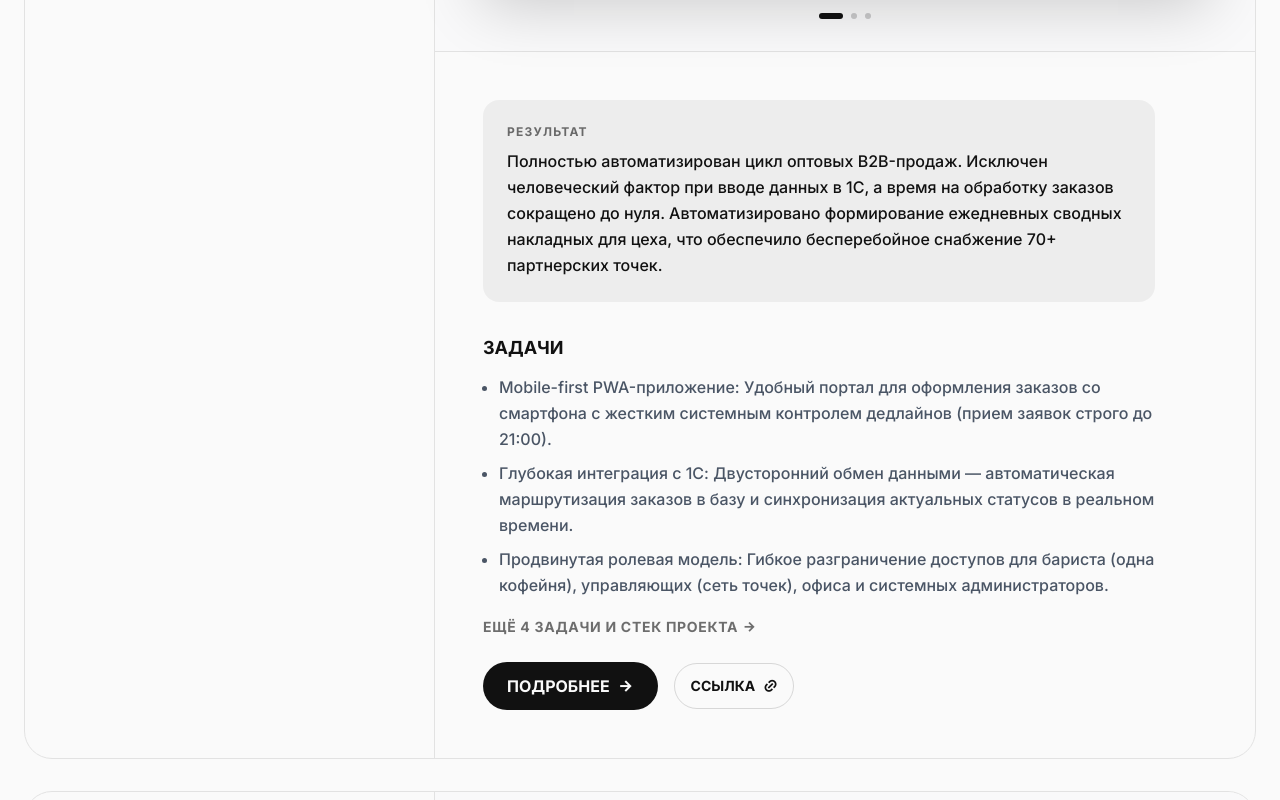
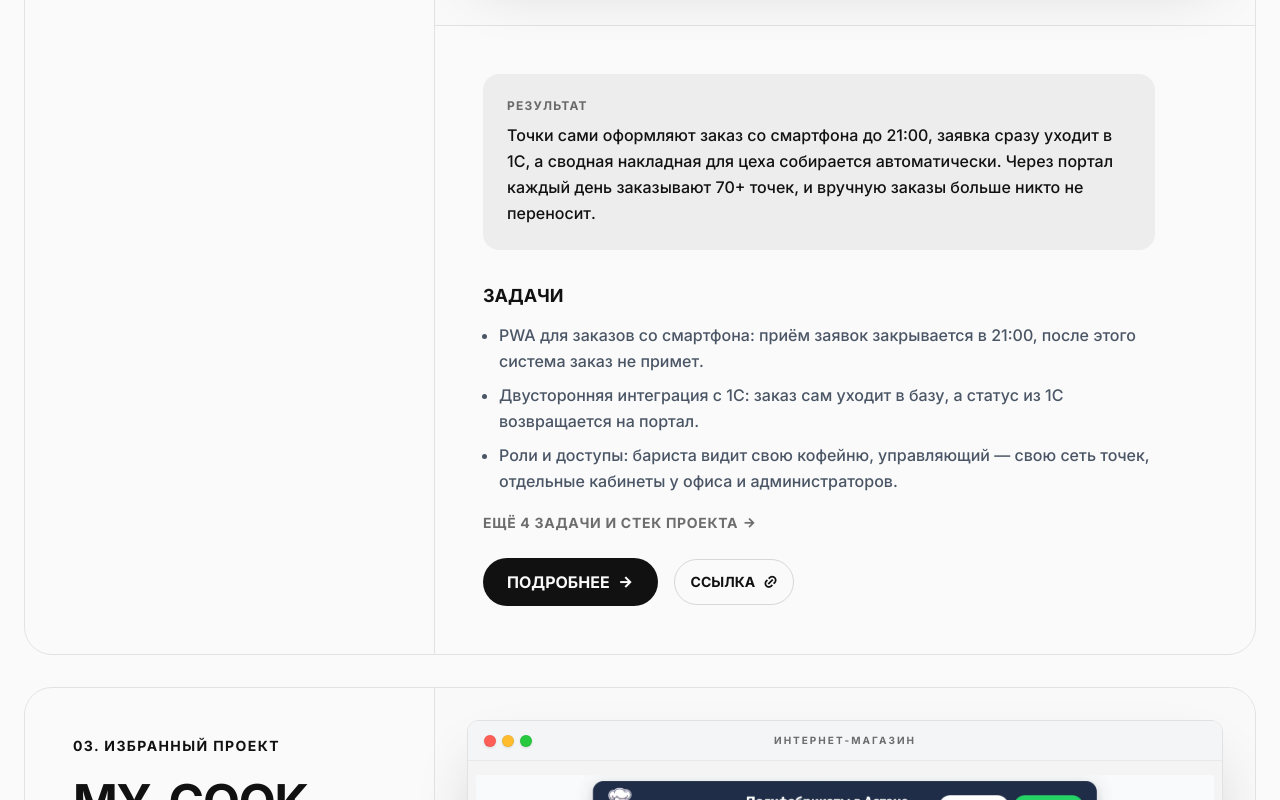
Before and after one commit to abzalt1/abzalt1.github.io, a Next.js app: page / in a window 1280 px wide. Shown: the part 2980-3780 px from the top of the page. Built offline with nearby package versions, Linux system fonts and the light colour scheme.

Commit message:
content: живые тексты результатов и задач в кейсах вместо канцелярита
Co-Authored-By: Claude Opus 5.5 <noreply@anthropic.com>

```diff
--- a/src/data/projects.ts
+++ b/src/data/projects.ts
@@ -36,7 +36,7 @@ export const projects: Project[] = [
         category: "ERP-система / Пищевое производство",
         description: "ERP-система для производства выпечки и готовой еды в Астане: заказы кофеен, производственный план, склад, техкарты, накладные, курьеры и маржа в реальном времени.",
         images: ["/fabrika1.webp", "/fabrika2.webp", "/fabrika3.webp", "/fabrika4.webp", "/fabrika5.webp", "/fabrika6.webp", "/fabrika7.webp"],
-        result: "Разработана собственная ERP-система для производства выпечки и готовой еды в Астане. Она заменила Paloma и приём заказов в WhatsApp. Весь цикл — от заявки кофейни до списания муки со склада — теперь проходит в одной системе: заказы автоматически превращаются в план производства, ингредиенты списываются по техкартам, а владелец видит выручку, себестоимость и маржу в реальном времени.",
+        result: "Собственная ERP для цеха выпечки и готовой еды в Астане заменила Paloma и приём заказов в WhatsApp. Весь цикл — от заявки кофейни до списания муки со склада — теперь идёт в одной системе: заказы сами превращаются в план производства, ингредиенты списываются по техкартам, а владелец видит выручку, себестоимость и маржу в реальном времени.",
         tasks: [
             "Ролевая PWA-платформа: отдельные интерфейсы для управляющих кофейнями, цеха, курьеров, бухгалтера и администратора с гибкой настройкой прав доступа.",
             "Приём заказов с контролем дедлайнов: основной заказ на завтра до 22:00 и срочный дозаказ на сегодня — с серверной проверкой времени по Астане.",
@@ -68,15 +68,15 @@ export const projects: Project[] = [
         category: "B2B-портал / Пищевое производство",
         description: "B2B-портал оптовых заказов для 70+ партнёрских точек: приём заявок до дедлайна со смартфона, двусторонняя интеграция с 1С, уведомления в Telegram и аналитика.",
         images: ["/pastry1.webp", "/pastry2.webp", "/pastry3.webp"],
-        result: "Полностью автоматизирован цикл оптовых B2B-продаж. Исключен человеческий фактор при вводе данных в 1С, а время на обработку заказов сокращено до нуля. Автоматизировано формирование ежедневных сводных накладных для цеха, что обеспечило бесперебойное снабжение 70+ партнерских точек.",
+        result: "Точки сами оформляют заказ со смартфона до 21:00, заявка сразу уходит в 1С, а сводная накладная для цеха собирается автоматически. Через портал каждый день заказывают 70+ точек, и вручную заказы больше никто не переносит.",
         tasks: [
-            "Mobile-first PWA-приложение: Удобный портал для оформления заказов со смартфона с жестким системным контролем дедлайнов (прием заявок строго до 21:00).",
-            "Глубокая интеграция с 1С: Двусторонний обмен данными — автоматическая маршрутизация заказов в базу и синхронизация актуальных статусов в реальном времени.",
-            "Продвинутая ролевая модель: Гибкое разграничение доступов для бариста (одна кофейня), управляющих (сеть точек), офиса и системных администраторов.",
-            "Умная система корректировок: Возможность изменения заказов администратором с обязательным отслеживанием и логированием причин для прозрачности перед клиентом.",
-            "Уведомления через Telegram Bot API: Система мгновенных оповещений для менеджмента о новых заказах и критических изменениях.",
-            "Аналитическая панель: Встроенный дашборд с фильтрацией продаж по периодам/точкам и выгрузкой отчетов в CSV для бухгалтерии.",
-            "Безопасный демо-режим: Архитектурно заложенная изолированная среда для презентации продукта без риска изменения боевой базы данных."
+            "PWA для заказов со смартфона: приём заявок закрывается в 21:00, после этого система заказ не примет.",
+            "Двусторонняя интеграция с 1С: заказ сам уходит в базу, а статус из 1С возвращается на портал.",
+            "Роли и доступы: бариста видит свою кофейню, управляющий — свою сеть точек, отдельные кабинеты у офиса и администраторов.",
+            "Корректировки заказов: администратор может изменить заказ только с указанием причины, она сохраняется в истории, и клиент видит, что и почему поменяли.",
+            "Уведомления в Telegram: менеджеры сразу узнают о новых заказах и важных изменениях.",
+            "Аналитика: продажи с фильтром по периодам и точкам, выгрузка отчётов в CSV для бухгалтерии.",
+            "Демо-режим: отдельная среда, чтобы показывать портал клиентам, не трогая рабочую базу."
         ],
         challenge: "Партнёрские кофейни присылали заказы в WhatsApp, и собирать их из переписки было неудобно. Дальше всё делали вручную: заявки переносили в 1С, а сводную для цеха составлял сотрудник. Нужен был портал, где точки сами оформляют заказ до дедлайна, заявка сразу уходит в 1С, а сводная для цеха формируется автоматически.",
         stack: [
@@ -95,14 +95,14 @@ export const projects: Project[] = [
         category: "Интернет-магазин / Доставка еды",
         description: "PWA интернет-магазин доставки еды с конструктором блюд, проверкой адреса, скидками по номеру телефона, Web Push и собственной CRM вместо платных сервисов.",
         images: ["/mycook_new1.webp", "/mycook_new2.webp", "/mycook_new3.webp", "/mycook_new4.webp", "/mycook_new5.webp", "/mycook_new6.webp", "/mycook_new7.webp", "/mycook_new8.webp"],
-        result: "Разработан полноценный PWA интернет-магазин с интегрированной кастомной админ-панелью. Клиент получил полностью независимую платформу, избавившись от абонентских плат за сторонние сервисы, а пользователи — премиальный опыт оформления заказов, сопоставимый с нативными мобильными приложениями.",
+        result: "Свой интернет-магазин с админкой вместо абонентки за сторонние сервисы. Клиент ставит его на телефон как приложение, собирает блюдо в конструкторе и оформляет доставку без переписки в WhatsApp.",
         tasks: [
-            "Разработка PWA-архитектуры: поддержка установки приложения на главный экран смартфона и внедрение нативных механик (Pull-to-Refresh, плавающая корзина).",
-            "Сложная логика каталога: реализация конструктора блюд с модификаторами и динамическим пересчетом итоговой стоимости на лету.",
-            "Интеграция умного чекаута: автоматические подсказки и валидация адреса доставки через внешнее API (DaData).",
-            "Автоматизация лояльности: мгновенная проверка и расчет персональных скидок по номеру телефона клиента.",
-            "Система Web Push уведомлений: моментальное оповещение администратора о новых заказах прямо на экране устройства без использования сторонних мессенджеров.",
-            "Кастомная CRM-система: защищенная панель администратора для управления заказами, каталогом и статусами с реалтайм-синхронизацией через Supabase."
+            "PWA: магазин ставится на главный экран телефона, есть pull-to-refresh и плавающая корзина, как в обычном приложении.",
+            "Конструктор блюд: модификаторы, и цена пересчитывается сразу при выборе.",
+            "Адрес доставки: подсказки и проверка адреса через DaData.",
+            "Скидки по номеру телефона: персональная скидка считается, как только клиент вводит номер.",
+            "Web Push: администратор получает уведомление о новом заказе прямо на экран, без мессенджеров.",
+            "Своя CRM: закрытая админка для заказов, каталога и статусов, изменения через Supabase сразу видны всем."
         ],
         challenge: "Заказы принимали только в WhatsApp. Владелец хотел дополнительный канал продаж: собственный интернет-магазин, где клиент сам собирает заказ и оформляет доставку, а не переписывается в мессенджере.",
         link: "https://mycook.kz",
@@ -120,13 +120,13 @@ export const projects: Project[] = [
         category: "Сайт-портфолио / Реклама",
         description: "Сайт-портфолио для рекламной модели на Next.js с собственной CMS, плавными анимациями и быстрой загрузкой фото и видео через Cloudflare R2.",
         images: ["/dilya1.webp", "/dilya2.webp", "/dilya3.webp"],
-        result: "Запущен эстетичный и быстрый сайт-портфолио с собственной независимой админ-панелью. Благодаря связке Next.js и Cloudflare R2 удалось добиться мгновенной загрузки тяжелых фотографий и видео по всему миру, а клиент полностью избавился от ежемесячных оплат за подписки на конструкторы сайтов.",
+        result: "Сайт-портфолио со своей админкой: модель сама загружает новые съёмки с телефона и не платит каждый месяц за конструктор сайтов. Тяжёлые фото и видео отдаются из Cloudflare R2 без платы за трафик.",
         tasks: [
-            "Проектирование минималистичного интерфейса с акцентом на контент и чистую типографику.",
-            "Внедрение плавных анимаций и нестандартного скролла для улучшения визуального опыта без ущерба производительности.",
-            "Оптимизация доставки медиафайлов: интеграция Cloudflare R2 для быстрого хостинга тяжелого контента с нулевой стоимостью трафика.",
-            "Разработка кастомной CMS: удобное управление портфолио и загрузка новых съемок прямо со смартфона.",
-            "Детальная адаптация под мобильные устройства и оптимизация изображений для Retina-дисплеев."
+            "Минималистичный интерфейс: на первом плане фото и видео, текста и кнопок минимум.",
+            "Плавные анимации и нестандартный скролл, которые не тормозят страницу.",
+            "Медиа в Cloudflare R2: тяжёлые файлы хранятся отдельно, исходящий трафик бесплатный.",
+            "Своя CMS: модель сама обновляет портфолио и загружает новые съёмки со смартфона.",
+            "Адаптация под телефоны и картинки под Retina-экраны."
         ],
         challenge: "Модели нужен был сайт, который выглядит как её съёмки: минимум интерфейса, крупные фото и видео, быстрая загрузка. Обновлять портфолио она хотела сама, прямо со смартфона, и без ежемесячной подписки на конструктор сайтов.",
         cardTasks: [0, 2, 3],
```
